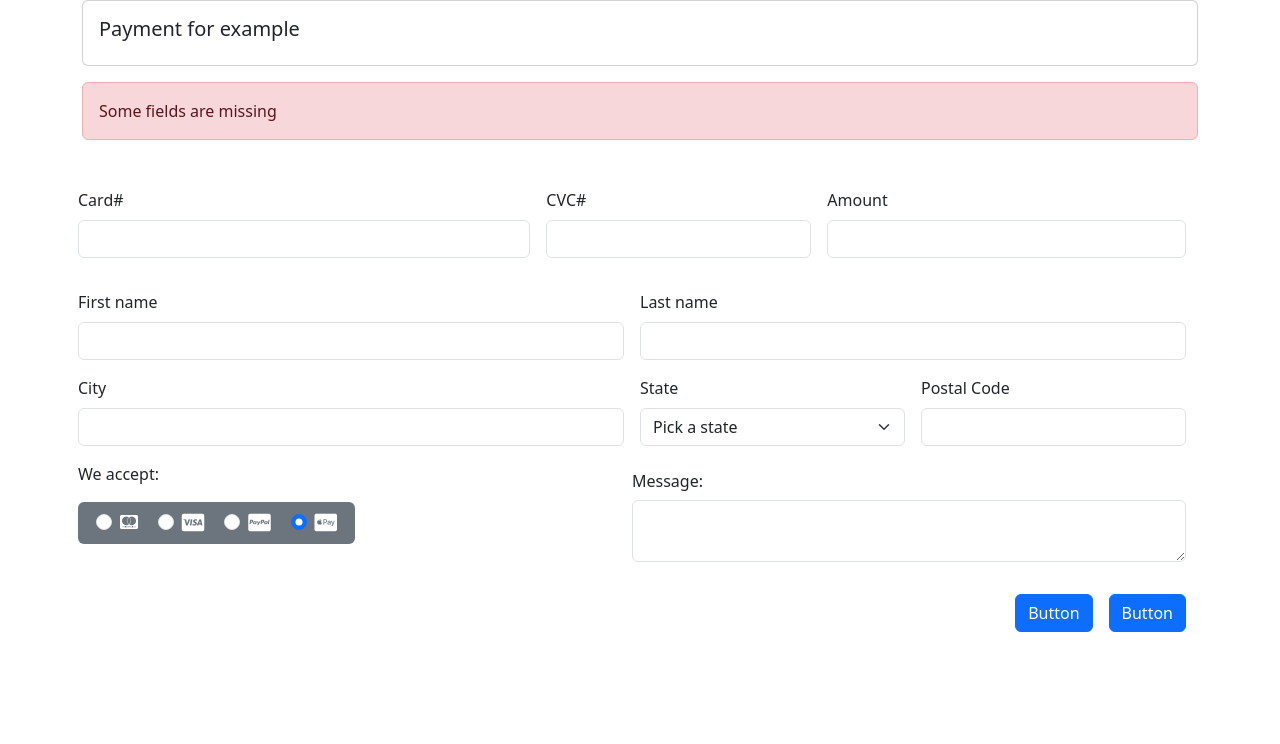
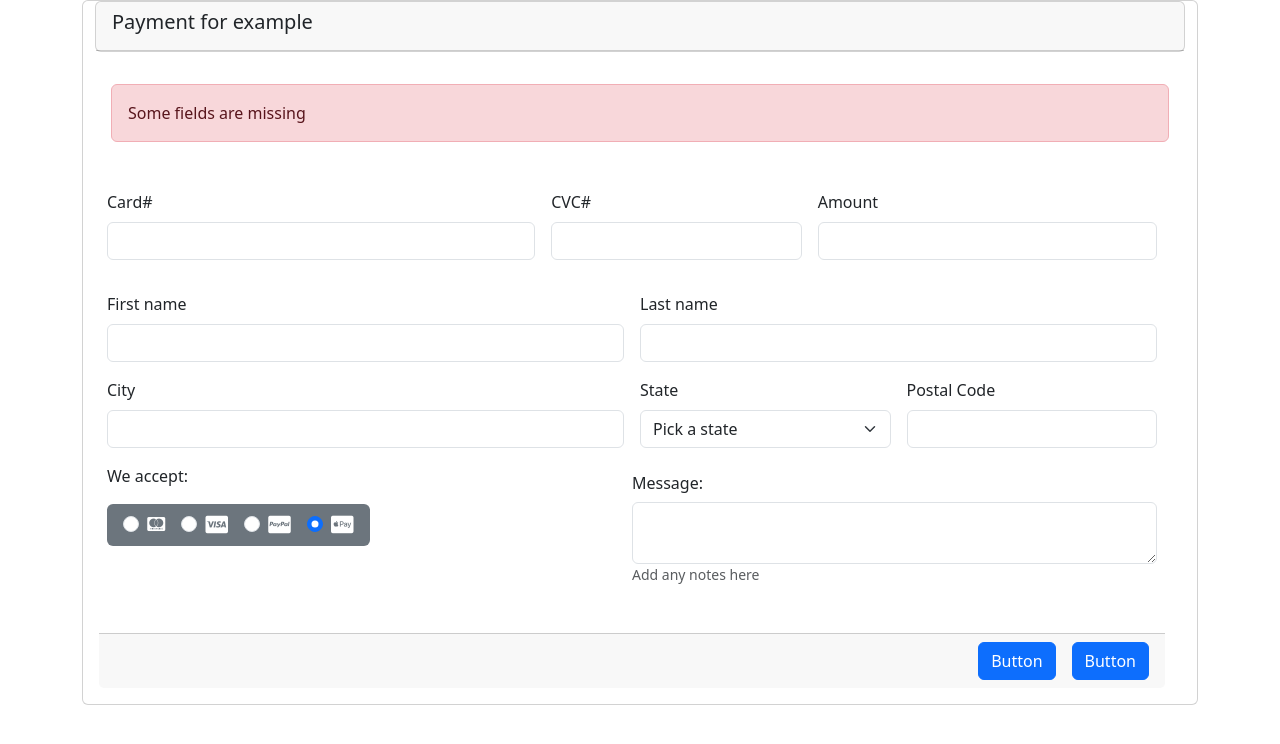
Before and after one commit to 4GeeksAcademy/carlosduarterod.Formulario, a plain HTML site: page index.html in a window 1280 px wide. Drawn offline with nearby package versions, Linux system fonts and the light colour scheme.

Commit message:
proyecto casi terminado

```diff
--- a/index.html
+++ b/index.html
@@ -9,16 +9,19 @@
     <title>Formulario</title>
 </head>
 <body>
+    <div class="container">
+        <div class="card">
+
             <!-- Titulo -->
             <div class="container">
                 <div class="card mb-3">
-            <div class="card-body">
+                    <div class="card-header">
                         <h5 class="card-title">Payment for example</h5>
                     </div>
                 </div>
             </div>
             <!-- fin titulo -->
-
+            <div class="card-body">
                 <div class="container">
                     <!-- Alerta -->
                     <div class="alert alert-danger" role="alert">
@@ -106,20 +109,27 @@
                                     <div class=" col-6 mb-3">
                                     <label for="message-text" class="col-form-label">Message:</label>
                                     <textarea class="form-control" id="message-text"></textarea>
+                                    <p class="small text-muted">Add any notes here</p>
                                     </div>
                             </div>
                             <!-- Fin de tarjetas y mensaje -->
 
                             <!-- Pie de pagina -->
+                            <div class="card-footer text-body-secondary">
                                 <div class="d-grid gap-2 d-md-flex justify-content-md-end">
                                     <button class="btn btn-primary me-md-2" type="button">Button</button>
                                     <button class="btn btn-primary" type="button">Button</button>
+                                </div>
                             </div>
 
 
                         </form>
                     </div>
                 </div>
+            </div>
+        </div>
+    </div>
+
 
 
 
```
Lines whose indentation alone changed are shown as unchanged.
